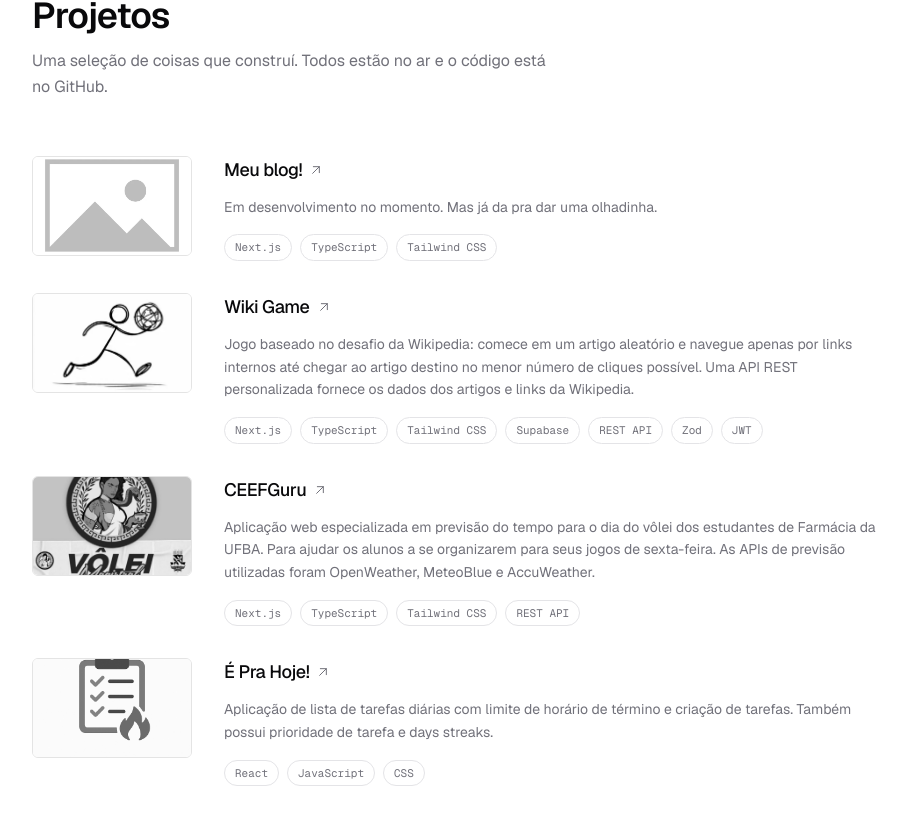
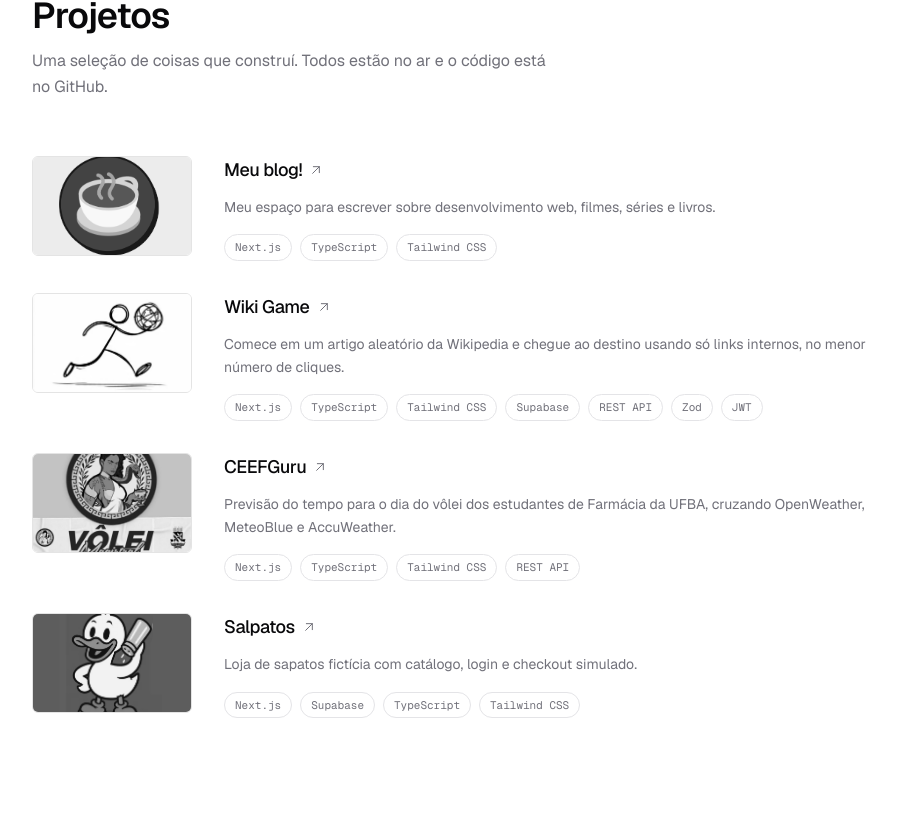
Before and after one commit to marcusdv/Portfolio, a Next.js app: page / in a window 1280 px wide. Shown: the part 763-1580 px from the top of the page, without its empty margins (184-1091 px from the left). Built offline with nearby package versions, Linux system fonts and the light colour scheme.

Commit message:
resumindo os sites

```diff
--- a/app/components/ProjectCard.tsx
+++ b/app/components/ProjectCard.tsx
@@ -3,7 +3,7 @@ import { IconArrowUpRight } from "@tabler/icons-react";
 
 type ProjectsCardsProps = {
     name: string;
-    description: string;
+    description?: string;
     url: string;
     imgUrl: string;
     stack?: string[];
@@ -36,7 +36,7 @@ function ProjectsCards({ name, description, url, imgUrl, stack = [] }: ProjectsC
                     />
                 </h3>
 
-                <p className="max-w-2xl text-sm leading-relaxed text-muted">{description}</p>
+                {description && <p className="max-w-2xl text-sm leading-relaxed text-muted">{description}</p>}
 
                 {stack.length > 0 && (
                     <ul className="mt-1 flex flex-wrap gap-2">
--- a/app/sections/Projects.tsx
+++ b/app/sections/Projects.tsx
@@ -4,16 +4,15 @@ import Section from "../components/Section";
 const projects = [
     {
         name: "Meu blog!",
-        description: "Em desenvolvimento no momento. Mas já da pra dar uma olhadinha.",
-
+        description: "Meu espaço para escrever sobre desenvolvimento web, filmes, séries e livros.",
         url: "https://blog-blop.vercel.app/",
-        imgUrl: "/images/projects/defaultimage.jpg",
+        imgUrl: "/images/projects/blog.png",
         stack: ["Next.js", "TypeScript", "Tailwind CSS"],
     },
     {
         name: "Wiki Game",
         description:
-            "Jogo baseado no desafio da Wikipedia: comece em um artigo aleatório e navegue apenas por links internos até chegar ao artigo destino no menor número de cliques possível. Uma API REST personalizada fornece os dados dos artigos e links da Wikipedia.",
+            "Comece em um artigo aleatório da Wikipedia e chegue ao destino usando só links internos, no menor número de cliques.",
 
         url: "https://wikigame-five.vercel.app/",
         imgUrl: "/images/projects/wikirun.jpeg",
@@ -22,23 +21,14 @@ const projects = [
     {
         name: "CEEFGuru",
         description:
-            "Aplicação web especializada em previsão do tempo para o dia do vôlei dos estudantes de Farmácia da UFBA. Para ajudar os alunos a se organizarem para seus jogos de sexta-feira. As APIs de previsão utilizadas foram OpenWeather, MeteoBlue e AccuWeather.",
+            "Previsão do tempo para o dia do vôlei dos estudantes de Farmácia da UFBA, cruzando OpenWeather, MeteoBlue e AccuWeather.",
         url: "https://previsao-do-ceef.vercel.app/",
         imgUrl: "/images/projects/magistral.jpeg",
         stack: ["Next.js", "TypeScript", "Tailwind CSS", "REST API"],
     },
     {
-        name: "É Pra Hoje!",
-        description:
-            "Aplicação de lista de tarefas diárias com limite de horário de término e criação de tarefas. Também possui prioridade de tarefa e days streaks.",
-        url: "https://to-do-day-pi.vercel.app/",
-        imgUrl: "/images/projects/eprahojelogo.png",
-        stack: ["React", "JavaScript", "CSS"],
-    },
-    {
         name: "Salpatos",
-        description:
-            "Loja de sapatos fictícia, simulando checkout, produtos, login e catálogo, com autenticação e banco de dados no Supabase.",
+        description: "Loja de sapatos fictícia com catálogo, login e checkout simulado.",
         url: "https://loja-de-roupa-delta.vercel.app/",
         imgUrl: "/images/projects/salpato.png",
         stack: ["Next.js", "Supabase", "TypeScript", "Tailwind CSS"],
```
Also changed, not shown: blog-card.png (added), public/images/projects/blog.png (added).
